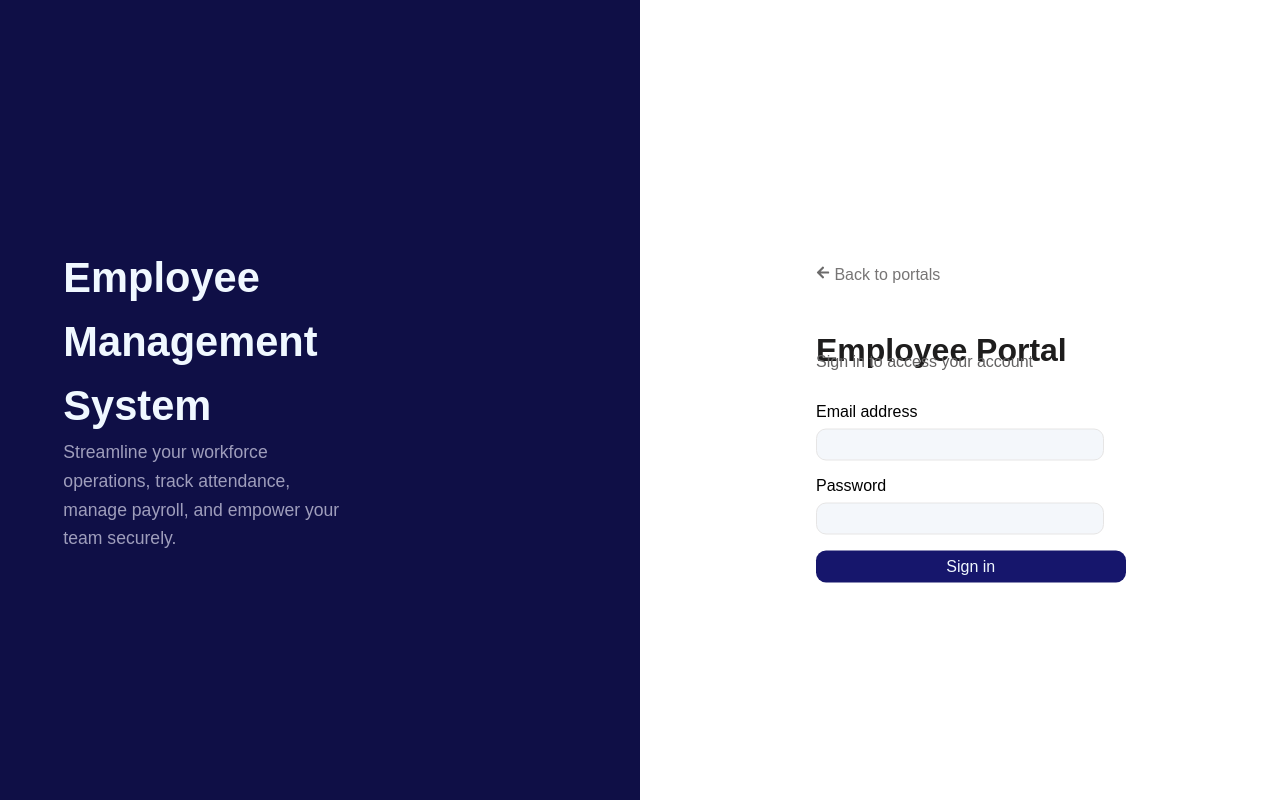
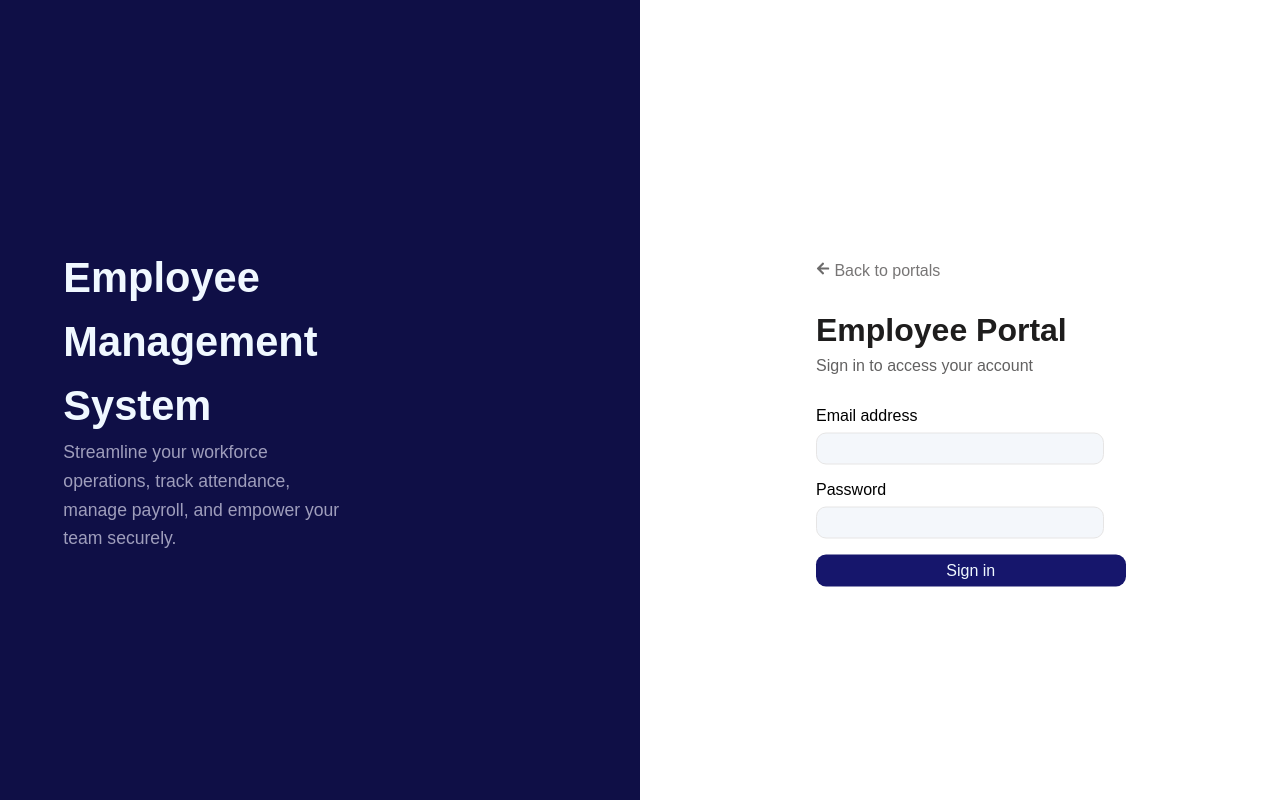
Before and after one commit to Saman128/Employee_management_system, a React (Create React App) app in the folder frontend/: page /employee in a window 1280 px wide. Built offline with nearby package versions, Linux system fonts and the light colour scheme; a web font is replaced by a local one.

Commit message:
login complete

```diff
--- a/frontend/src/Login/style.css
+++ b/frontend/src/Login/style.css
@@ -50,6 +50,7 @@ body {
 .right-side h2 {
     font-size: 2rem;
     color: #1e1d1d;
+    margin-bottom: 1.5rem;
 }
 
 .right-side .p1 {
@@ -159,5 +160,6 @@ input:focus {
 }
 
 .heading1 {
-    margin-top: 3rem;
+    margin-top: 2rem;
+    margin-bottom: 2rem;
 }
```
